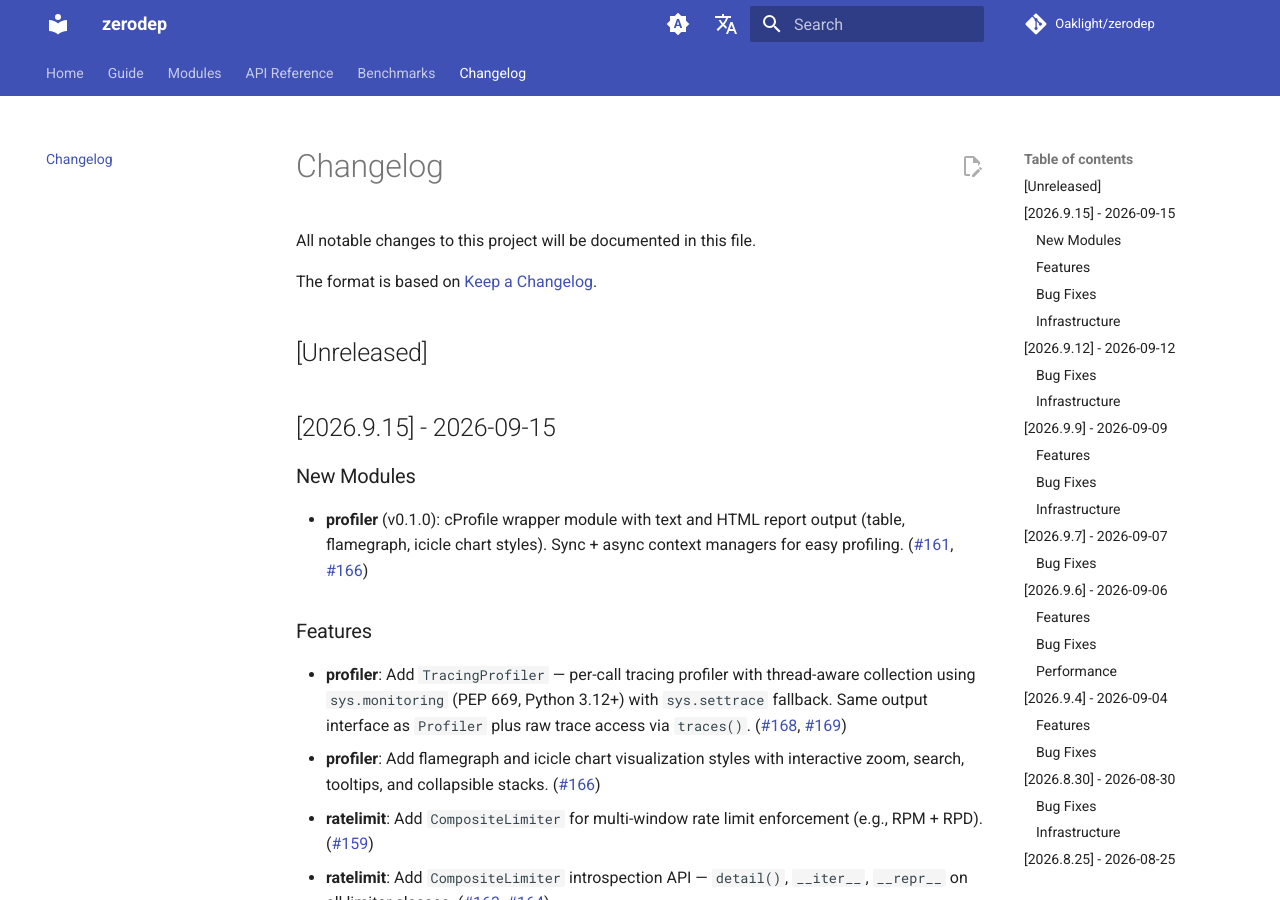
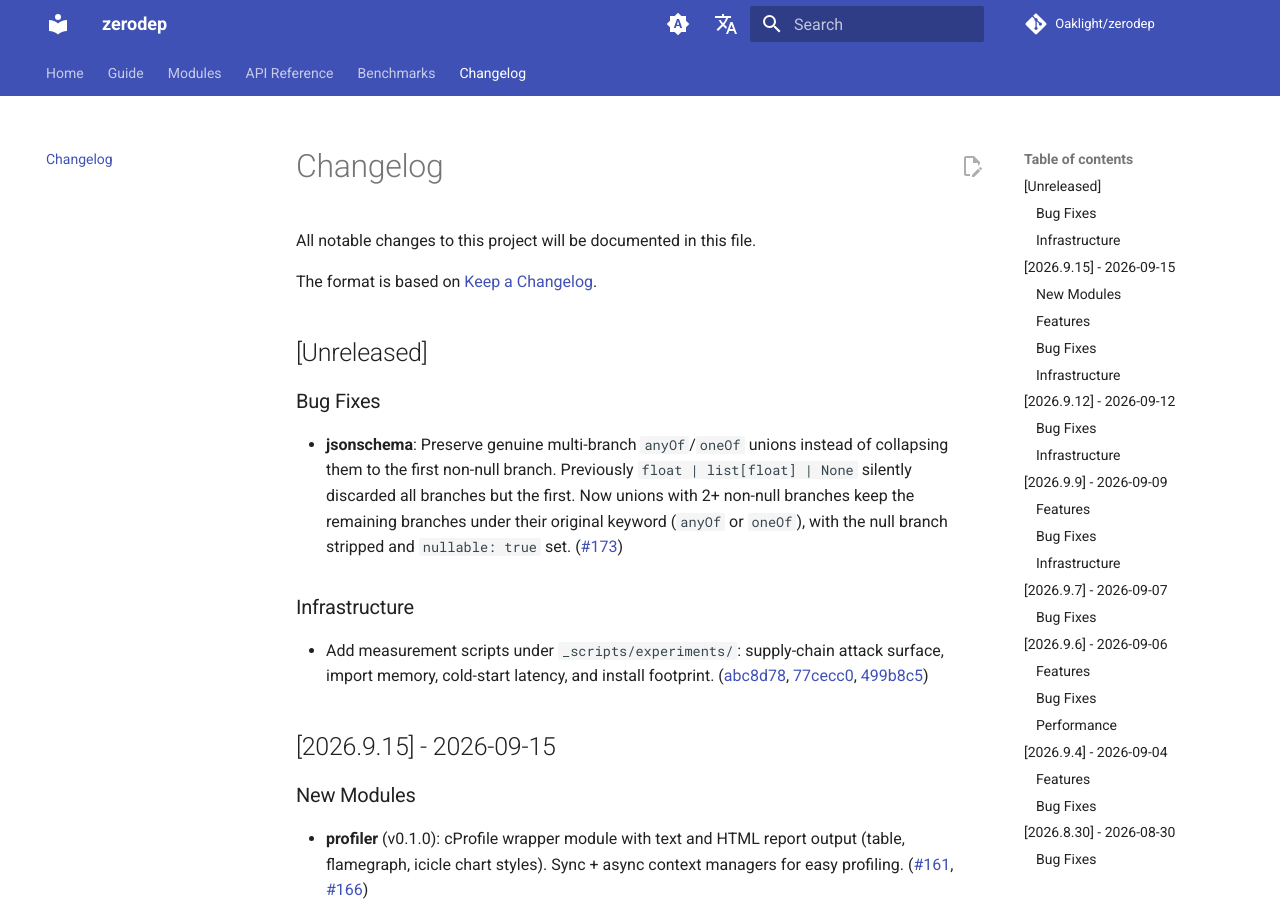
Before and after one commit to Oaklight/zerodep, an MkDocs documentation site: the page built from docs/changelog.md, in a window 1280 px wide and 900 px high. Built offline with MkDocs 1.6.1 and Material for MkDocs 9.7.7, drawn with Linux system fonts in a browser that asks for light colours; comment, search, counter and statistics services are not loaded.

Commit message:
docs: add unreleased entries for jsonschema union fix and measurement scripts

```diff
--- a/docs/changelog.md
+++ b/docs/changelog.md
@@ -5,6 +5,14 @@
 The format is based on [Keep a Changelog](https://keepachangelog.com/en/1.1.0/).
 
 ## [Unreleased]
+
+### Bug Fixes
+
+- **jsonschema**: Preserve genuine multi-branch `anyOf`/`oneOf` unions instead of collapsing them to the first non-null branch. Previously `float | list[float] | None` silently discarded all branches but the first. Now unions with 2+ non-null branches keep the remaining branches under their original keyword (`anyOf` or `oneOf`), with the null branch stripped and `nullable: true` set. ([#173](https://github.com/Oaklight/zerodep/pull/173))
+
+### Infrastructure
+
+- Add measurement scripts under `_scripts/experiments/`: supply-chain attack surface, import memory, cold-start latency, and install footprint. ([abc8d78](https://github.com/Oaklight/zerodep/commit/abc8d78), [77cecc0](https://github.com/Oaklight/zerodep/commit/77cecc0), [499b8c5](https://github.com/Oaklight/zerodep/commit/499b8c5))
 
 ## [2026.9.15] - 2026-09-15
 
```
